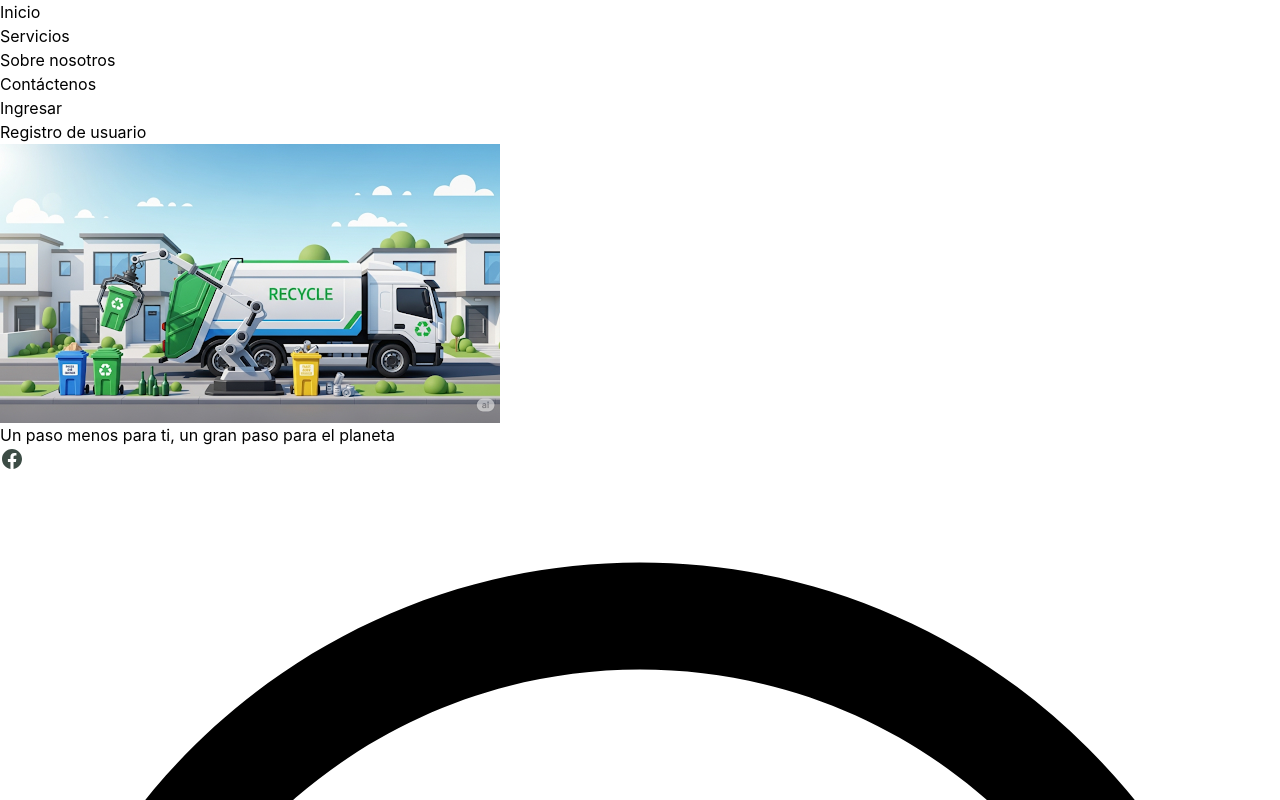
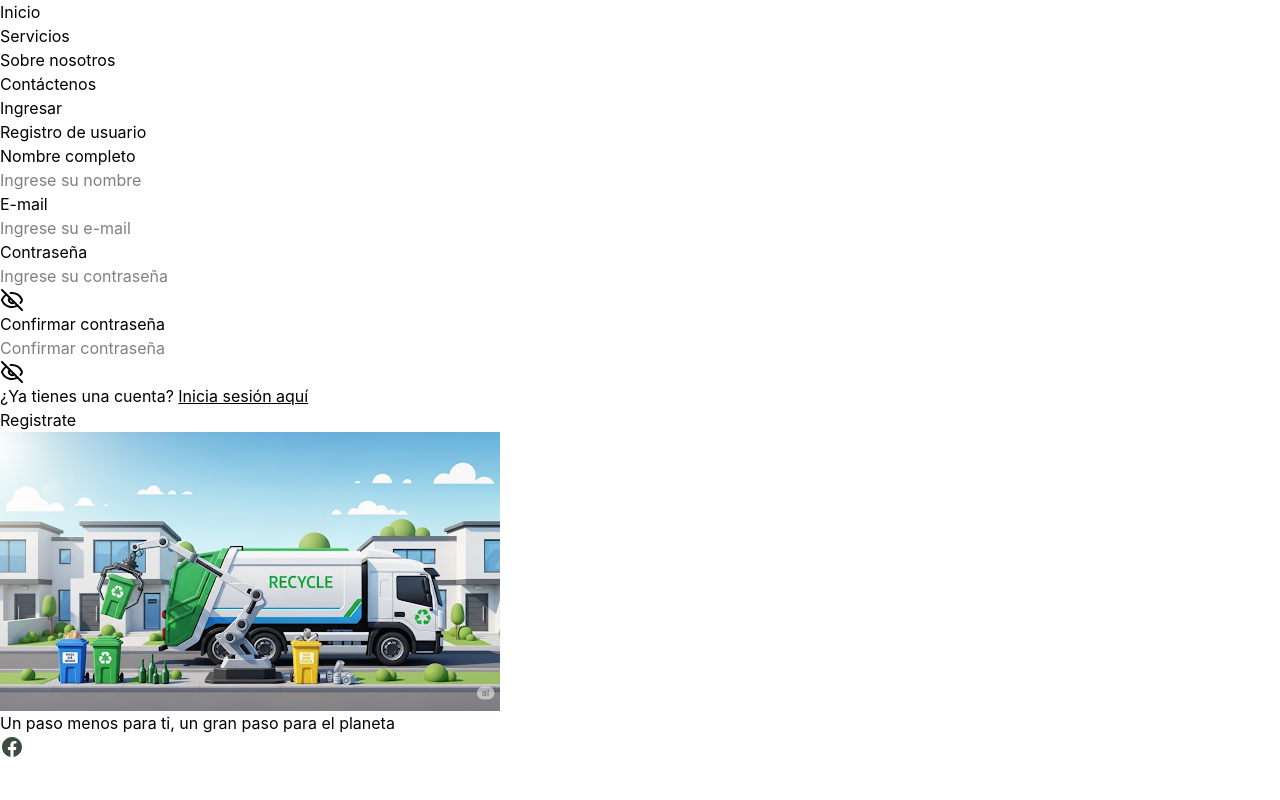
Before and after one commit to DaironBA/Recoleccion-de-residuos, a React (Vite) app in the folder apps/front/: page /register in a window 1280 px wide. Shown: the top 800 px of the page. Built offline with nearby package versions, Linux system fonts and the light colour scheme.

Commit message:
register page

```diff
--- a/apps/front/src/components/InputText.jsx
+++ b/apps/front/src/components/InputText.jsx
@@ -18,8 +18,8 @@ function InputText({ onChange, className, ...props }) {
                 {/* Ícono al inicio */}
                 {props.startIcon && <props.startIcon className={`absolute left-2 text-gray-700 aspect-square h-full mr-2 ${props.onStartIconClick ? 'cursor-pointer' : ''}`} onClick={props.onStartIconClick} />}
                 <input
-                    className={`flex-1 w-full h-10 outline-none ${props.startIcon ? 'pl-10' : ''} ${props.endIcon ? 'pr-10' : ''}`}
-                    type={props.type}
+                    className={`flex-1 w-full pl-2 h-10 outline-none ${props.startIcon ? 'pl-10' : ''} ${props.endIcon ? 'pr-10' : ''}`}
+                    type={props.type ?? 'text'}
                     id={props.id}
                     name={props.name}
                     placeholder={props.placeholder}
--- a/apps/front/src/components/LoginLayout.jsx
+++ b/apps/front/src/components/LoginLayout.jsx
@@ -1,10 +1,10 @@
 function LoginLayout({children, image, imagePhrase}){
     return (
 // screen
-    <div className="h-screen w-screen flex justify-center items-center">
+    <div className="min-h-screen min-w-screen flex justify-center items-center mb-8">
 
       {/* content */}
-      <div className="absolute grid grid-cols-2 w-full h-full -z-10">
+      <div className="fixed top-0 grid grid-cols-2 w-screen h-screen -z-10">
         <div className="bg-alternative-default md:bg-white"></div>
         <div className="bg-alternative-default"></div>
       </div>
--- a/apps/front/src/pages/Login.jsx
+++ b/apps/front/src/pages/Login.jsx
@@ -90,7 +90,7 @@ const validateForm = () => {
               name="email"
               placeholder="Ingrese su correo electrónico"
               startIcon={User}
-              required={false}
+              required={true}
               value={email}
               onChange={(e) => setEmail(e.target.value)}
             />
@@ -107,7 +107,7 @@ const validateForm = () => {
               startIcon={Lock}
               endIcon={showIcon}
               onEndIconClick={handleEndIconClick}
-              required={false}
+              required={true}
               value={password}
               onChange={(e) => setPassword(e.target.value)}
             />
--- a/apps/front/src/pages/Register.jsx
+++ b/apps/front/src/pages/Register.jsx
@@ -2,9 +2,27 @@ import Img from "../components/Img";
 import LoginLayout from "../components/LoginLAyout";
 import Footer from "../components/footer";
 import Nav from "../components/Nav";
+import InputText from "../components/InputText";
+import { Link } from "react-router";
+import { useState } from "react";
+import { Eye, EyeOff } from "lucide-react";
 
 function Register() {
   const registerImage = <Img src="images/register.png" alt="Register" />;
+  const [name, setName] = useState("");
+  const [email, setEmail] = useState("");
+  const [password, setPassword] = useState("");
+  const [confirmPassword, setConfirmPassword] = useState("");
+  const [passwordIcon, setPasswordIcon] = useState(EyeOff);
+  const [confirmPasswordIcon, setConfirmPasswordIcon] = useState(EyeOff);
+
+  const handleEndIconClick = (field) => {
+    if (field === "password") {
+      setPasswordIcon(passwordIcon === EyeOff ? Eye : EyeOff);
+    } else if (field === "confirmPassword") {
+      setConfirmPasswordIcon(confirmPasswordIcon === EyeOff ? Eye : EyeOff);
+    }
+  };
 
   return (
     <>
@@ -16,7 +34,69 @@ function Register() {
         <h1 className="text-3xl font-bold text-center mb-10">
           Registro de usuario
         </h1>
-        {/* Aquí puedes agregar los campos del formulario de registro */}
+         <form className="flex flex-col pr-8">
+            <div className="flex flex-col gap-6">
+              <div>
+                <InputText
+                  label="Nombre completo"
+                  id="text"
+                  name="text"
+                  placeholder="Ingrese su nombre"
+                  value={name}
+                  onChange={(e) => setName(e.target.value)}
+                />
+              </div>
+              <div>
+                <InputText
+                  label="E-mail"
+                  id="email"
+                  name="email"
+                  placeholder="Ingrese su e-mail"
+                  value={email}
+                  onChange={(e) => setEmail(e.target.value)}
+                />
+              </div>
+              <div>
+              <InputText
+                type={passwordIcon === Eye ? "text" : "password"}
+                label="Contraseña"
+                id="password"
+                name="password"
+                placeholder="Ingrese su contraseña"
+                endIcon={passwordIcon}
+                onEndIconClick={() => handleEndIconClick('password')}
+                value={password}
+                onChange={(e) => setPassword(e.target.value)}
+              />
+              </div>
+              <div>
+              <InputText
+                type={confirmPasswordIcon === Eye ? "text" : "password"}
+                label="Confirmar contraseña"
+                id="confirmPassword"
+                name="confirmPassword"
+                placeholder="Confirmar contraseña"
+                endIcon={confirmPasswordIcon}
+                onEndIconClick={() => handleEndIconClick('confirmPassword')}
+                value={confirmPassword}
+                onChange={(e) => setConfirmPassword(e.target.value)}
+              />
+              </div>
+
+            </div>
+
+            <div className="mt-4">
+              <Link to="/login">
+                <p className="text-xs mb-2">¿Ya tienes una cuenta? <u>Inicia sesión aquí</u></p>
+              </Link>
+            </div>
+
+            <div className="max-w-60 w-[80%] pr-4 md:pr-0 mx-auto">
+              <button type="submit" className="bg-black text-white text-xs py-4 mt-8 w-full cursor-pointer hover:bg-black/80">
+                Registrate
+              </button>
+            </div>
+          </form>
       </LoginLayout>
       <Footer />
     </>
```
